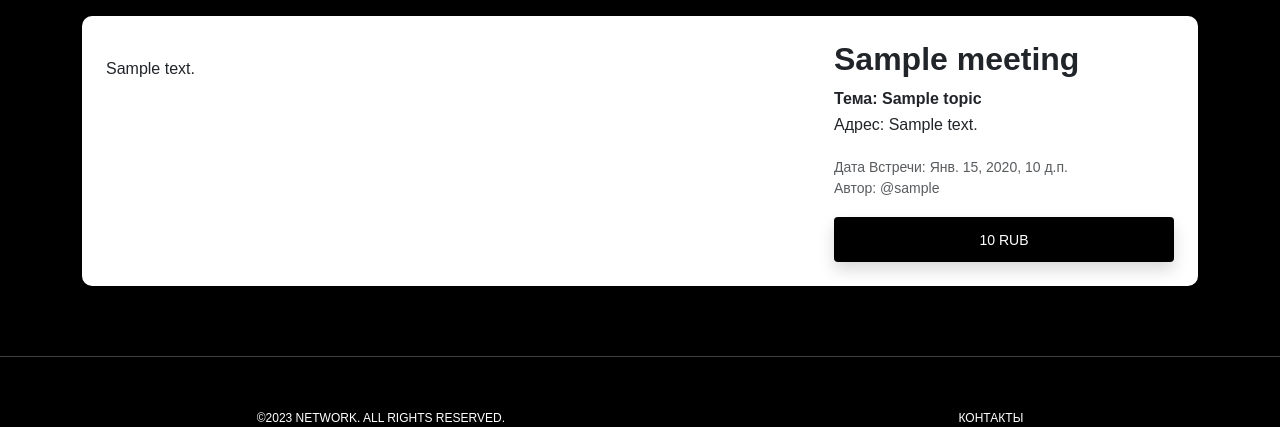
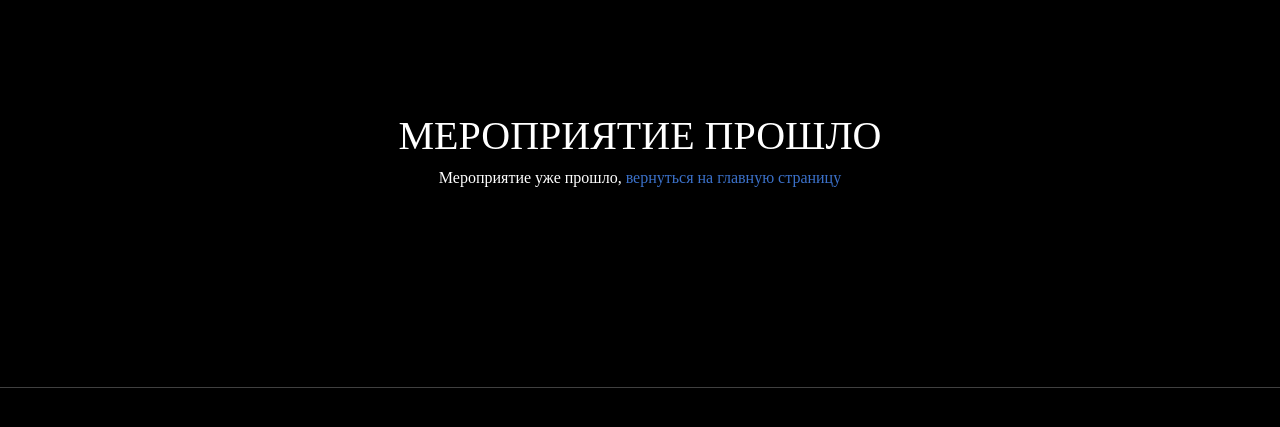
Before and after one commit to Majid-Aziev-007/network, a Django app: page /meetings/1/ in a window 1280 px wide. Shown: the part 122-549 px from the top of the page. Run offline with Django 3.2, Linux system fonts and the light colour scheme; tables that the repository leaves empty hold one stand-in row (values such as "Sample post"); some libraries are stand-ins or nearby versions; some web fonts are replaced.

Commit message:
Commit
Добавлено:
- Устаревшие мероприятия будут показываться не рабочими
- Фильтр показа мероприятий через дату самого мероприятия (а не через дату выпуска мероприятия, как было раньше)

```diff
--- a/network/meetings/views.py
+++ b/network/meetings/views.py
@@ -8,6 +8,7 @@ from customers.models import Key
 import random
 from datetime import date
 from yoomoney import Quickpay, Client
+import datetime
 
 User = get_user_model()
 
@@ -39,11 +40,11 @@ def index(request):
     # Проверяем был ли поиск
     if search_query:
         # Если был поиск, фильтруем митинги по запросу
-        meeting_list = Meeting.objects.filter(address__icontains=search_query).order_by('-pub_date')
+        meeting_list = Meeting.objects.filter(address__icontains=search_query).order_by('-meeting_date')
 
     else:
         # Список нетворкингов
-        meeting_list = Meeting.objects.all().order_by('-pub_date')
+        meeting_list = Meeting.objects.all().order_by('-meeting_date')
 
     paginator = Paginator(meeting_list, 6)
     page_number = request.GET.get('page')
@@ -68,10 +69,10 @@ def topic_meetings(request, slug):
     topic = get_object_or_404(Topic, slug=slug)
 
     if search_query:
-        meeting_list = Meeting.objects.filter(topic=topic, address__icontains=search_query).order_by('-pub_date')
+        meeting_list = Meeting.objects.filter(topic=topic, address__icontains=search_query).order_by('-meeting_date')
 
     else:
-        meeting_list = Meeting.objects.filter(topic=topic).order_by('-pub_date')
+        meeting_list = Meeting.objects.filter(topic=topic).order_by('-meeting_date')
 
     paginator = Paginator(meeting_list, 6)
     page_number = request.GET.get('page')
@@ -92,6 +93,17 @@ def meeting_detail(request, meeting_id):
 
     # Получение нетворкинга детальнее
     meeting = get_object_or_404(Meeting, pk=meeting_id)
+
+    meeting_date = int(meeting.meeting_date.strftime("%Y%m%d%H%M%S"))
+    datetime_now = int(datetime.datetime.now().strftime("%Y%m%d%H%M%S"))
+
+    if meeting_date < datetime_now:
+
+        context = {
+            'finish': True,
+        }
+
+        return render(request, 'meetings/meeting_detail.html', context)
 
     # Получение цены нетворкинга
     price_meeting = f'{meeting.price} RUB'
--- a/network/network/settings.py
+++ b/network/network/settings.py
@@ -23,7 +23,7 @@ BASE_DIR = os.path.dirname(os.path.dirname(os.path.abspath(__file__)))
 SECRET_KEY = '7vsp%ki84wn!!ovcv3k2f$ics21&cr&m(1_m5i1$pdxl$m4e!_'
 
 # SECURITY WARNING: don't run with debug turned on in production!
-DEBUG = False
+DEBUG = True
 
 ALLOWED_HOSTS = ["*"]
 
--- a/network/templates/meetings/meeting_detail.html
+++ b/network/templates/meetings/meeting_detail.html
@@ -3,6 +3,8 @@
 NetWork - Место Встречи
 {% endblock %}
 {% block content %}
+
+{% if not finish %}
 
     <div class="card" style="background-color: #white; font-family: 'Naston', sans-serif; border-radius: 10px;">
       <div class="card-body d-flex flex-column">
@@ -42,4 +44,16 @@ NetWork - Место Встречи
         </div>
       </div>
     </div>
+{% else %}
+<div style="font-family: 'Naston'; color: white; margin-bottom: 200px; margin-top: 10%;">
+  <center>
+      <h1>МЕРОПРИЯТИЕ ПРОШЛО</h1>
+      <h6>Мероприятие уже прошло,
+        <a href="{% url 'meetings:index' %}">вернуться на главную страницу</a>
+      </h6>
+  </center>
+</div>
+{% endif %}
+
+
 {% endblock %}
```
